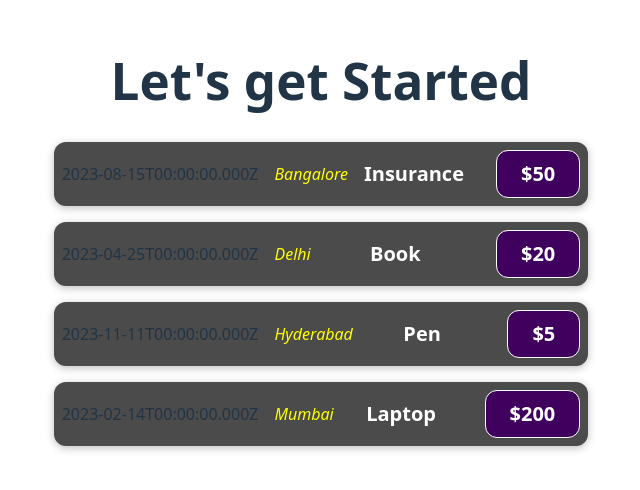
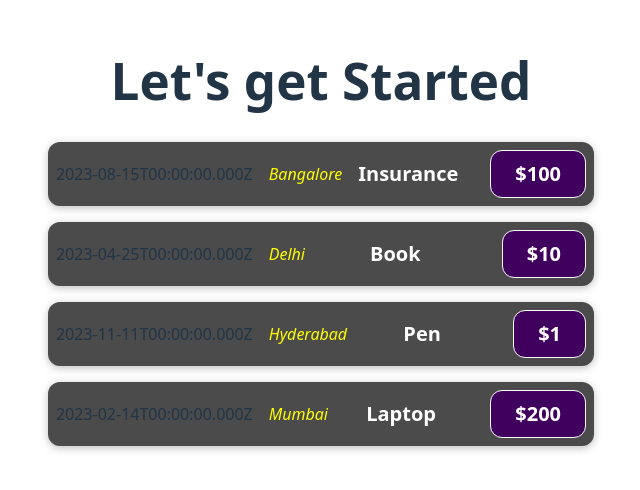
Before and after one commit to Abu-Faizan-Omer/first-reactjs, a React (Vite) app: page / in a window 1280 px wide. Shown: the part 160-650 px from the top of the page, without its empty margins (319-959 px from the left). Built offline with nearby package versions, Linux system fonts and the light colour scheme.

Commit message:
Creating Reusable Components

```diff
--- a/src/App.jsx
+++ b/src/App.jsx
@@ -5,39 +5,31 @@ import ExpenseItem from "./components/Expenses/ExpenseItem";
 
 
 function App() {
+  const expenses = [
+    { id: "1", location : "Bangalore", date: new Date(2023, 7, 15), title: "Insurance", price: 100 },
+    { id: "2", location : "Delhi",date: new Date(2023, 3, 25), title: "Book", price: 10 },
+    { id: "3", location : "Hyderabad", date: new Date(2023, 10, 11), title: "Pen", price: 1 },
+    { id: "4", location : "Mumbai", date: new Date(2023, 1, 14), title: "Laptop", price: 200 },
+  ];
+
   return (
     <div>
       <h1>Let's get Started</h1>
 
-      <ExpenseItem
-        date={new Date(2023, 7, 15)}
-        title="Insurance"
-        price="50"
-        location="Bangalore"
-      ></ExpenseItem>
-
-      <ExpenseItem
-        date={new Date(2023, 3, 25)}
-        title="Book"
-        price="20"
-        location="Delhi"
-      ></ExpenseItem>
-
-      <ExpenseItem
-        date={new Date(2023, 10, 11)}
-        title="Pen"
-        price="5"
-        location="Hyderabad"
-      ></ExpenseItem>
-
-      <ExpenseItem
-        date={new Date(2023, 1, 14)}
-        title="Laptop"
-        price="200"
-        location="Mumbai"
-      ></ExpenseItem>
+      {expenses.map((expense, index) => {
+        return (
+          <ExpenseItem
+            key={expense.id}
+            location={expense.location}
+            date={expense.date}
+            title={expense.title}
+            price={expense.price}
+          ></ExpenseItem>
+        );
+      })}
 
     </div>
   );
 }
+
 export default App
```
